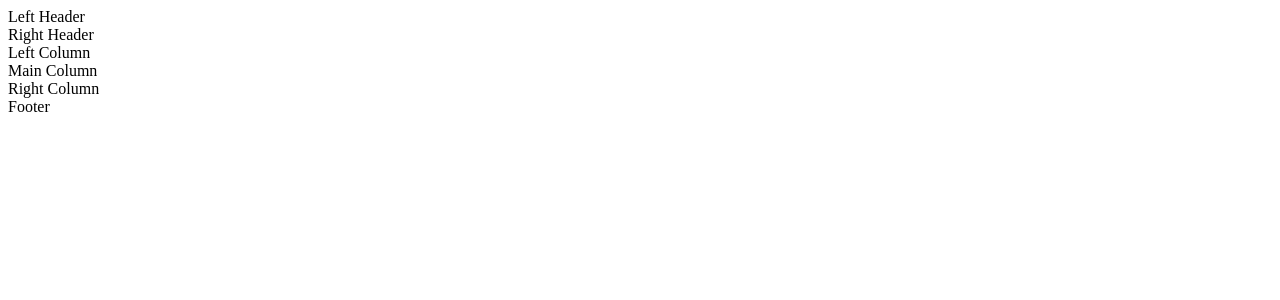
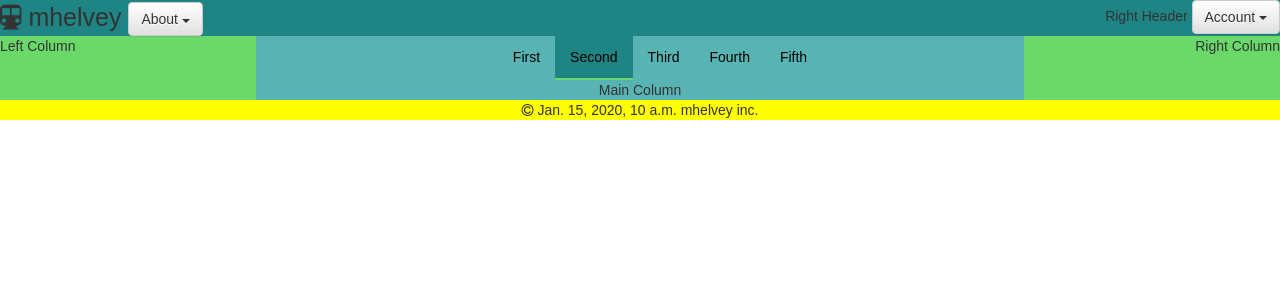
Before and after one commit to mhelvey/IS542, a Django app: template mysite/homepage/templates/base.html in a window 1280 px wide. Shown: the top 300 px of the page. Run offline with Django 3.2, Linux system fonts and the light colour scheme; the template is opened without the code that fills it: most values are stand-ins (such as "Sample title", 1, 10 or a date in 2020); style sheets or scripts are compiled from the project's sources; some libraries are stand-ins or nearby versions.

Commit message:
more work on base template - still need fixed menus on right and left, and the notification

```diff
--- a/homework/tabbar.css
+++ b/homework/tabbar.css
@@ -1,14 +1,14 @@
-ul {
+.tabbar ul {
     list-style-type: none;
     margin: 0;
     padding: 0;
 }
-li {
+.tabbar li {
     display: inline;
 	padding: 10px;
 }
 
-a{
+.tabbar a{
 	float: left;
 	font-family: sans-serif;
     width: 75px;
--- a/homework/tabbar.html
+++ b/homework/tabbar.html
@@ -14,6 +14,9 @@
     <a><li>Fifth</li></a>
 </ul>
 
+
+
+
 <script>
     $(function() {
       $("ul.tab-bar > a").click(function() {
--- a/mysite/homepage/static/css/style.less
+++ b/mysite/homepage/static/css/style.less
@@ -0,0 +1,92 @@
+@mainBlue: #58B3B3;
+@darkBlue: #1E8484;
+@lightBlue: #BEEDED;
+@lightGreen: #6AD96A;
+
+
+*{
+  font-family: Arial, Helvetica, sans-serif;
+}
+
+/* temp for dev */
+//body div {
+//  border: 1px solid black ;
+//  padding: 5px;
+//}
+
+body{
+  margin:0;
+}
+header, main, footer{
+  display: flex;
+}
+
+header {
+//  height: 45px;
+
+
+}
+.column-main{
+  flex: 3;
+  background-color: @mainBlue;
+  text-align: center;
+}
+.header-left{
+  flex: 1;
+  text-align: left;
+  background-color: @darkBlue;
+  font-size: 25px;
+
+}
+.header-right{
+  flex: 1;
+  text-align: right;
+  background-color: @darkBlue;
+}
+.column-left{
+  flex: 1;
+  text-align: left;
+  background-color: @lightGreen;
+  width: 250px;
+}
+.column-right{
+  flex: 1;
+  text-align: right;
+  background-color: @lightGreen;
+  width: 250px;
+}
+.footer{
+  flex: 1;
+  text-align: center;
+  background-color: yellow;
+
+}
+
+.tab-bar {
+  list-style-type: none;
+  display: inline-flex;
+  margin: 0;
+}
+.tab-bar li {
+  padding: 0 15px;
+  height: 100%;
+}
+.tab-bar li a {
+  height: 100%;
+  line-height: 3;
+  color: black;
+}
+.tab-bar li:hover {
+  color: @lightBlue;
+  background-color: @darkBlue;
+  border-bottom: solid 2px @lightBlue;
+}
+.tab-active {
+  color: @lightGreen;
+  background-color: @darkBlue;
+  border-bottom: solid 2px @lightGreen;
+}
+
+.btn-default{
+  background-color: @lightGreen
+}
--- /dev/null
+++ b/mysite/homepage/static/js/tabbar.js
@@ -0,0 +1,9 @@
+/**
+ * Created by mhelvey on 2/6/15.
+ */
+   $(function() {
+      $("ul.tab-bar > li").click(function() {
+        $(this).siblings('.tab-active').removeClass('tab-active');
+        $(this).addClass('tab-active');
+      });
+    });
--- a/mysite/homepage/templates/base.html
+++ b/mysite/homepage/templates/base.html
@@ -4,23 +4,72 @@
     {% load staticfiles %}
     <meta charset="UTF-8">
     <title>BaseTemplate</title>
+    <!-- Latest compiled and minified CSS -->
+    <link rel="stylesheet" href="https://maxcdn.bootstrapcdn.com/bootstrap/3.3.2/css/bootstrap.min.css">
+
+    <!-- Optional theme -->
+    <link rel="stylesheet" href="https://maxcdn.bootstrapcdn.com/bootstrap/3.3.2/css/bootstrap-theme.min.css">
+
     <link rel="stylesheet" href="{% static "css/style.css" %}"/>
+    <link rel="stylesheet" href="//maxcdn.bootstrapcdn.com/font-awesome/4.3.0/css/font-awesome.min.css">
     {% block subCSS %}{% endblock %}
 </head>
 <body>
     <header>
-        <div class="header-left">Left Header</div>
-        <div class="header-right">Right Header</div>
+        <div class="header-left">
+            <i class="fa fa-subway"></i> mhelvey
+            <div class="btn-group">
+              <button type="button" class="btn btn-default dropdown-toggle" data-toggle="dropdown" aria-expanded="false">
+                About <span class="caret"></span>
+              </button>
+              <ul class="dropdown-menu" role="menu">
+                <li><a href="#">Our Story</a></li>
+                <li><a href="#">Blog</a></li>
+                <li><a href="#">Careers</a></li>
+              </ul>
+            </div>
+        </div>
+        <div class="header-right">Right Header
+            <div class="btn-group">
+              <button type="button" class="btn btn-default dropdown-toggle" data-toggle="dropdown" aria-expanded="false">
+                Account <span class="caret"></span>
+              </button>
+              <ul class="dropdown-menu dropdown-menu-right" role="menu">
+                <li><a href="#">Action</a></li>
+                <li><a href="#">Another action</a></li>
+                <li><a href="#">Something else here</a></li>
+                <li class="divider"></li>
+                <li><a href="#">Sign out</a></li>
+              </ul>
+            </div>
+
+        </div>
     </header>
     <main>
         <div class="column-left">Left Column</div>
-        <div class="column-main">Main Column</div>
+        <div class="column-main">
+
+            <ul class="tab-bar">
+                <li><a>First</a></li>
+                <li class="tab-active"><a>Second</a></li>
+                <li><a>Third</a></li>
+                <li><a>Fourth</a></li>
+                <li><a>Fifth</a></li>
+            </ul>
+            <br>Main Column
+        </div>
         <div class="column-right">Right Column</div>
     </main>
     <footer>
-        <div class="footer">Footer</div>
+        <div class="footer">
+            <i class="fa fa-copyright"></i> {{ time }} mhelvey inc.
+        </div>
     </footer>
 
+    <script src="http://ajax.googleapis.com/ajax/libs/jquery/1.11.2/jquery.min.js"></script>
+    <script src="https://maxcdn.bootstrapcdn.com/bootstrap/3.3.2/js/bootstrap.min.js"></script>
+
+    <script type="text/javascript" src="{% static 'js/tabbar.js' %}"></script>
 
 {% block subJS %}{% endblock %}
 </body>
--- a/mysite/mysite/urls.py
+++ b/mysite/mysite/urls.py
@@ -11,7 +11,7 @@ urlpatterns = patterns('',
 
     # Uncomment the admin/doc line below to enable admin documentation:
     # url(r'^admin/doc/', include('django.contrib.admindocs.urls')),
-    url(r'^$', 'homepage.views.base'),
+    url(r'^homepage', 'homepage.views.base'),
 
     # Uncomment the next line to enable the admin:
     url(r'^admin/', include(admin.site.urls)),
```
Also changed, not shown: mysite/homepage/views.py (+11 -1 lines).
